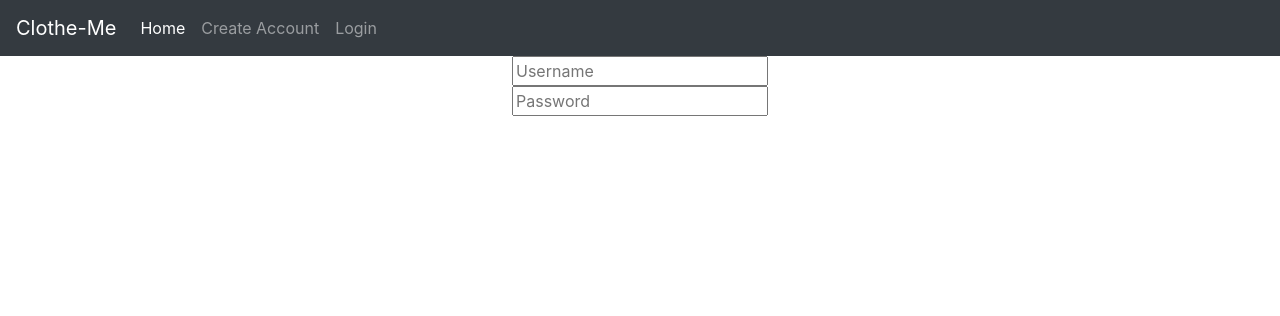
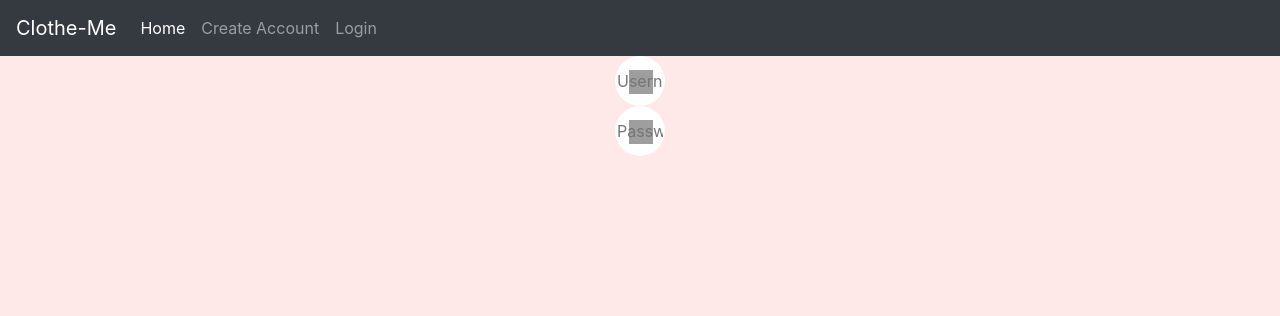
Before and after one commit to Kohink/Clothe-Me, a Django app: template clotheme/templates/login.html in a window 1280 px wide. Shown: the top 316 px of the page. Run offline with Django 3.2, Linux system fonts and the light colour scheme; the template is opened without the code that fills it, so the values that code supplies are empty; some libraries are stand-ins or nearby versions; grey boxes are pictures that could not be loaded.

Commit message:
trying to attach css files

```diff
--- /dev/null
+++ b/clotheme/static/Homepage.css
@@ -0,0 +1,24 @@
+/*Search Bar CSS*/
+input {
+	font-family: Tahoma, Geneva, sans-serif;
+	outline: none;
+	width:50px;
+	height:50px;
+	border-radius:50px;
+	border:none;
+	transition:ease 0.6s;
+	font-size:0px;
+	color:#fff;
+	background-image:url(magnifyingGlass.png);
+	background-size:24px 24px;
+	background-repeat:no-repeat;
+	background-position:14px 14px;
+}
+
+/* You can also use input:focus */
+input:hover{
+	font-size:1em;
+	width:350px;
+	padding:0px 20px 0px 45px;
+	color:#333;
+}
--- /dev/null
+++ b/clotheme/static/styles.css
@@ -0,0 +1,43 @@
+.custom-bg {
+    background: #FFE8E8;
+}
+
+table, th, td{
+                margin-top: 55px;
+                width: 55%;
+				border: 5px solid black;
+				border-radius: 10px;
+				padding: 15px;
+}
+
+img.a{
+    margin-left: 50px;
+    border: 1px solid #000;
+    border-radius: 10px;
+    padding: 20px;
+    background-color: white;
+}
+
+.boxedA{
+    border-radius: 25px;
+    border: 5px solid black;
+    margin-left: 300px;
+    margin-right: 300px;
+    margin-top: 60px;
+}
+
+.boxedB{
+
+    border: 3px solid black;
+    margin-left: 50px;
+    margin-right: 1054px;
+}
+
+.containerRes  > *{
+    display: inline-block;
+}
+
+.large-compact {
+    width: 350px;
+    height: 150px;
+}
--- a/clotheme/templates/login.html
+++ b/clotheme/templates/login.html
@@ -9,7 +9,9 @@
 		<meta http-equiv="X-UA-Compatible" content="IE=edge">
 		<title>Clothe-Me</title>
 		<meta name="description" content="">
-		<meta name="viewport" content="width=device-width, initial-scale=1">
+        <meta name="viewport" content="width=device-width, initial-scale=1">
+        <link rel="stylesheet" type="text/css" href="{% static 'clotheme/Homepage.css' %}">
+		<link rel="stylesheet" type="text/css" href="{% static 'clotheme/styles.css' %}">
 		<link rel="stylesheet" href="https://stackpath.bootstrapcdn.com/bootstrap/4.4.1/css/bootstrap.min.css" integrity="sha384-Vkoo8x4CGsO3+Hhxv8T/Q5PaXtkKtu6ug5TOeNV6gBiFeWPGFN9MuhOf23Q9Ifjh" crossorigin="anonymous">
 	</head>
 	<body class="custom-bg">
```
